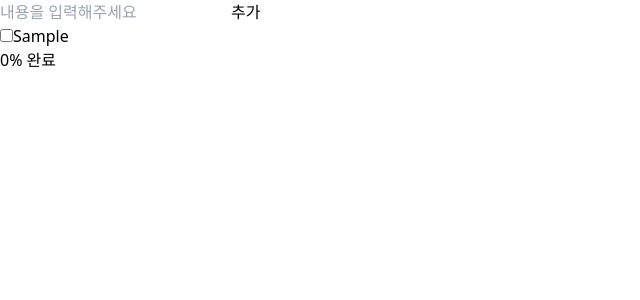
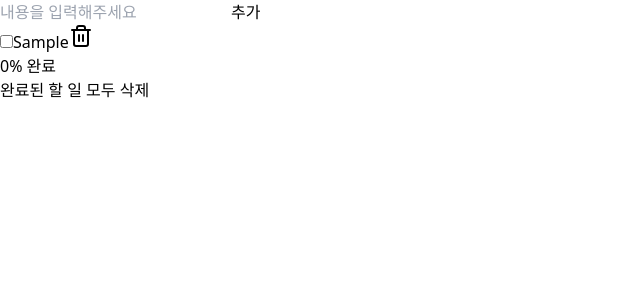
Before and after one commit to fromnowwon/react-ts-tw-todo-app, a React (Vite) app: page / in a window 1280 px wide. Both pictures are taken after typing "Sample" into the empty fields and a click on the button "추가". Shown: the top 300 px of the page, without its empty margins (0-640 px from the left). Built offline with nearby package versions, Linux system fonts and the light colour scheme.

Commit message:
feat: 할 일 삭제 기능 추가

```diff
--- a/src/App.tsx
+++ b/src/App.tsx
@@ -4,12 +4,16 @@ import TodoResult from "./components/TodoResult";
 import useTodos from "./hooks/useTodos";
 
 function App() {
-	const { todos, addTodo, setCompletedTodo } = useTodos();
+	const { todos, addTodo, setCompletedTodo, deleteTodo } = useTodos();
 
 	return (
 		<main>
 			<AddTodoForm addTodo={addTodo} />
-			<TodoList todos={todos} setCompletedTodo={setCompletedTodo} />
+			<TodoList
+				todos={todos}
+				setCompletedTodo={setCompletedTodo}
+				deleteTodo={deleteTodo}
+			/>
 			<TodoResult todos={todos} />
 		</main>
 	);
--- a/src/components/TodoItem.tsx
+++ b/src/components/TodoItem.tsx
@@ -1,13 +1,19 @@
+import { Trash2 } from "lucide-react";
 import { Todo } from "../types/todo";
 
 interface TodoItemProps {
 	todo: Todo;
 	setCompletedTodo: (id: number, completed: boolean) => void;
+	deleteTodo: (id: number) => void;
 }
 
-const TodoItem = ({ todo, setCompletedTodo }: TodoItemProps) => {
+const TodoItem = ({ todo, setCompletedTodo, deleteTodo }: TodoItemProps) => {
 	const handleComplete = (e: React.ChangeEvent<HTMLInputElement>) => {
 		setCompletedTodo(todo.id, e.target.checked);
+	};
+
+	const handleDelete = () => {
+		deleteTodo(todo.id);
 	};
 
 	return (
@@ -19,6 +25,9 @@ const TodoItem = ({ todo, setCompletedTodo }: TodoItemProps) => {
 					onChange={handleComplete}
 				/>
 				<span>{todo.title}</span>
+				<button onClick={handleDelete}>
+					<Trash2 />
+				</button>
 			</label>
 		</div>
 	);
--- a/src/components/TodoList.tsx
+++ b/src/components/TodoList.tsx
@@ -4,13 +4,18 @@ import TodoItem from "./TodoItem";
 interface TodoListProps {
 	todos: Todo[];
 	setCompletedTodo: (id: number, completed: boolean) => void;
+	deleteTodo: (id: number) => void;
 }
 
-const TodoList = ({ todos, setCompletedTodo }: TodoListProps) => {
+const TodoList = ({ todos, setCompletedTodo, deleteTodo }: TodoListProps) => {
 	return (
 		<div>
 			{todos.map((todo) => (
-				<TodoItem todo={todo} setCompletedTodo={setCompletedTodo} />
+				<TodoItem
+					todo={todo}
+					setCompletedTodo={setCompletedTodo}
+					deleteTodo={deleteTodo}
+				/>
 			))}
 		</div>
 	);
--- a/src/components/TodoResult.tsx
+++ b/src/components/TodoResult.tsx
@@ -12,6 +12,7 @@ const TodoResult = ({ todos }: TodoResultProps) => {
 			{todos.length > 0 ? (
 				<>
 					<p>{(completedTodos.length / todos.length) * 100}% 완료</p>
+					<button>완료된 할 일 모두 삭제</button>
 				</>
 			) : (
 				<p>아직 할 일 없음</p>
--- a/src/hooks/useTodos.ts
+++ b/src/hooks/useTodos.ts
@@ -21,10 +21,15 @@ const useTodos = () => {
 		);
 	};
 
+	const deleteTodo = (id: number) => {
+		setTodos((prevTodo) => prevTodo.filter((todo) => todo.id !== id));
+	};
+
 	return {
 		todos,
 		addTodo,
 		setCompletedTodo,
+		deleteTodo,
 	};
 };
 
```
